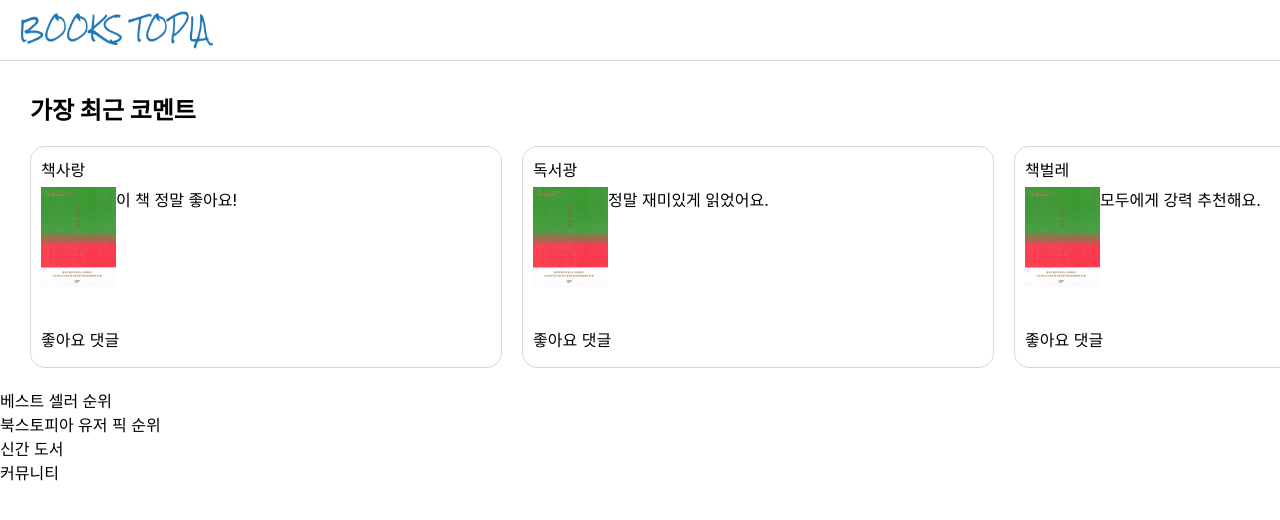
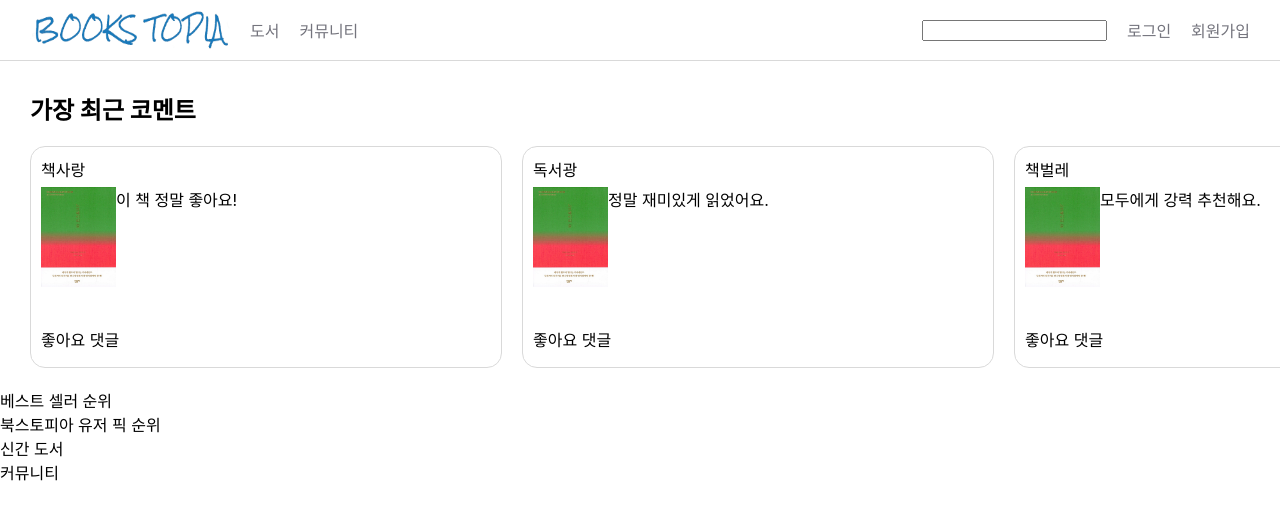
Before and after one commit to chjeong23134/books-topia-client, a Next.js app: page / in a window 1280 px wide. Shown: the top 520 px of the page. Built offline with nearby package versions, Linux system fonts and the light colour scheme.

Commit message:
design : 네비바 심플 UI 작성

```diff
--- a/src/components/nav.module.scss
+++ b/src/components/nav.module.scss
@@ -1,11 +1,13 @@
 .nav {
 	height: 30px;
 
+
 	border-bottom: 1px solid #d9d9d9;
-	padding: 15px;
+	padding: 15px 30px;
 
 	display: flex;
 	flex-direction: row;
+	justify-content: space-between;
 
 	position: sticky;
 	top: 0px;
@@ -14,11 +16,25 @@
 
 	.menuWrapper {
 		display: flex;
+		flex-direction: row;
 		align-items: center;
 
 		.logo {
-			height: 40px;
-			width: 45px;
+			display: flex;
+		}
+
+		.button {
+			display: flex;
+
+			margin: 0 0 0 20px;
+
+			color: #74747d;
+		}
+
+		.input {
+			display: flex;
+
+			margin: 0 0 0 auto;
 		}
 	}
 }
--- a/src/components/nav.tsx
+++ b/src/components/nav.tsx
@@ -11,12 +11,32 @@ export default function Nav() {
 	return (
 		<div className={styles.nav}>
 			<div className={styles.menuWrapper}>
+
 				<div className={styles.logo}>
 					<Image src={logo}
 						height={40}
 						width={200}
 						alt="SVG" />
+				</div>
 
+				<div className={styles.button}>
+					도서
+				</div>
+
+				<div className={styles.button}>
+					커뮤니티
+				</div>
+			</div>
+
+			<div className={styles.menuWrapper}>
+				<input className={styles.input} />
+
+				<div className={styles.button}>
+					로그인
+				</div>
+
+				<div className={styles.button}>
+					회원가입
 				</div>
 			</div>
 		</div>
```
